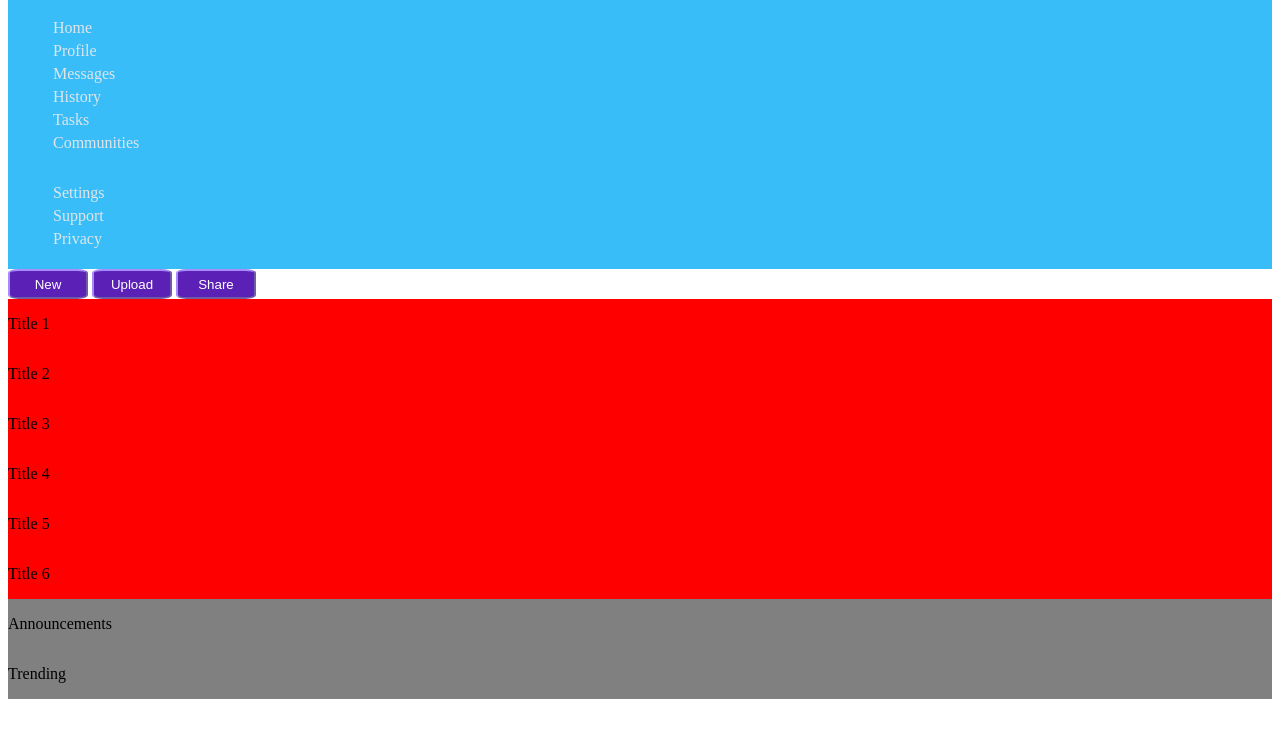
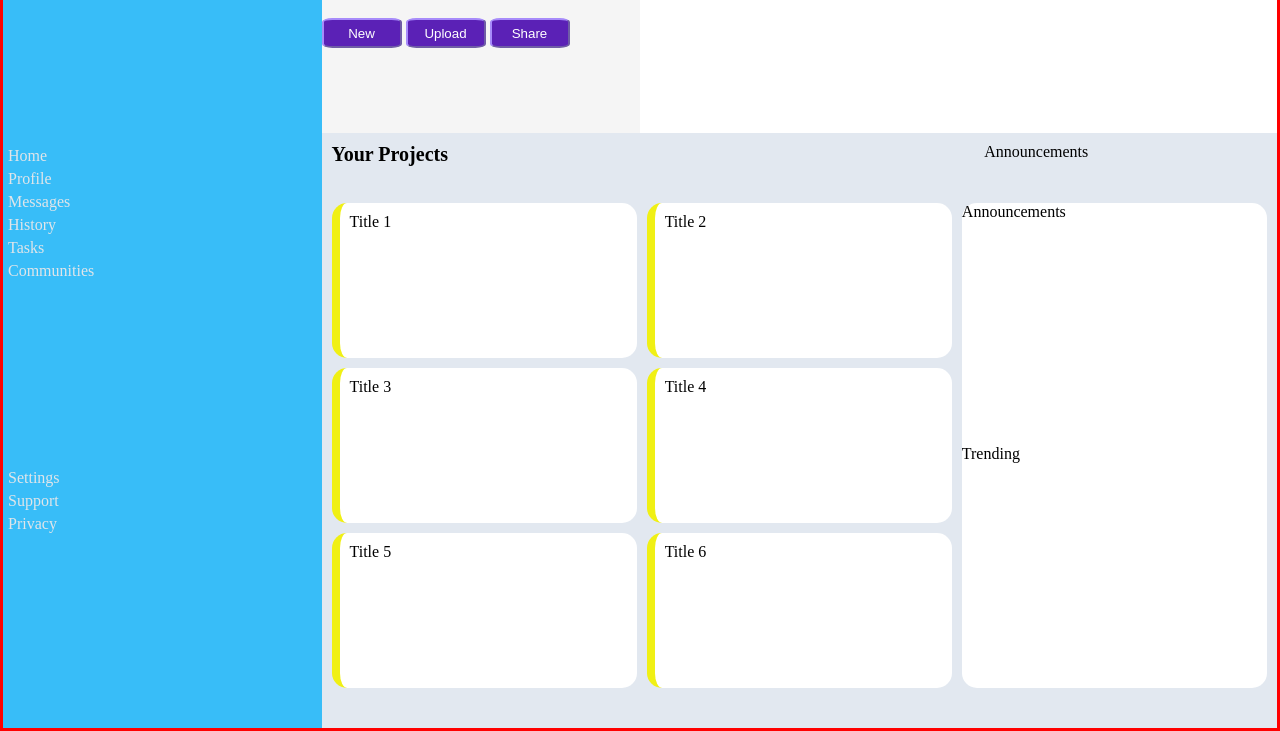
Before and after one commit to morloq/Dashboard, a plain HTML site: page index.html in a window 1280 px wide. Shown: the part 69-800 px from the top of the page. Drawn offline with Linux system fonts and the light colour scheme.

Commit message:
Layout changes

```diff
--- a/css/style.css
+++ b/css/style.css
@@ -1,10 +1,117 @@
+* {
+    margin: 0;
+    padding: 0;
+    box-sizing: border-box;
+}
+
+.gridContainer {
+    display: grid;
+    border-style: solid;
+    border-color: red;
+    grid-template-columns: repeat(4, 1fr);
+    grid-template-rows: repeat(4, 1fr);
+    width: 100vw;
+    height: 100vh;
+}
+
 .nav {
     display: grid;
+    grid-area: 1 / 1 / span 4 / span 1;
+
     padding: 5px;
 
     background: #38bdf8;
     color: rgb(224, 229, 233);
 }
+
+.header {
+    box-shadow: 0px 3px -7px black;
+    display:grid;
+    background: whitesmoke;
+    /*add box shadow*/
+}
+
+.news {
+    display: grid;
+    background-color: grey;
+    grid-area: 2 / 3 / span 3 / span 1;
+    background:white;
+    border-radius: 15px;
+}
+
+.projects {
+    background-color: white;
+}
+
+.main {
+    display: grid;
+    background-color: #e2e8f0;
+    grid-area: 2 / 2 / span 4 / span 4;
+    grid-template-columns: repeat(3, 1fr);
+    grid-template-rows: 50px repeat(3, 1fr);
+    gap: 10px;
+    padding: 10px;
+    padding-bottom: 40px;
+}
+
+.titles {
+    display: grid;
+    grid-template-columns: repeat(2, 1fr) 26s0px repeat(2, 1fr);
+    grid-template-rows: 50px;
+    grid-area: 1 / 1 / span 1 / 4;
+    background-color:#e2e8f0;
+}
+
+.YourProjects {
+    grid-area: 1 / 1 / span 1 / span 2;
+    font-size: 20px;
+    font-weight: bold;
+}
+
+.Announcements {
+    grid-area: 1 / 4 ;
+}
+
+.project.one {
+    grid-area: 2 / 1;
+}
+
+.project.two {
+    grid-area: 2 / 2;
+}
+
+.project.three {
+    grid-area: 3 / 1;
+}
+
+.project.four {
+    grid-area: 3 / 2;
+}
+
+.project.five {
+    grid-area: 4 / 1;
+}
+
+.project.six {
+    grid-area: 4 / 2;
+}
+
+.project {
+    text-align:left;
+    padding-top: 15px;
+    padding: 10px;
+    background: white;
+    border-radius: 15px;
+    border-left: 8px solid rgb(240, 240, 20);
+}
+
+
+
+.iconPlaceholder {
+    border: 1px solid black;
+
+}
+
 
 ul {
     list-style-type: none;
@@ -20,21 +127,3 @@ button {
     color: white;
     border-color: #a78bfa;
 }
-
-.main  {
-    display: grid;
-}
-
-.news {
-    display: grid;
-    background-color: grey;
-}
-
-.projects {
-    display: grid;
-}
-
-.main {
-    display: grid;
-    background-color: red;
-}
--- a/index.html
+++ b/index.html
@@ -12,7 +12,8 @@
     <div class="gridContainer">
         <div class="nav">
             <div class="title">
-                <h3>Dashboard</h3>
+                <span class="iconPlaceholder">icon</span>
+                <span class="dashboard">Dashboard</sp>
             </div>
             <div class="navLinks1">
                <ul>
@@ -43,7 +44,10 @@
             <div class="profileName"></div>
         </div>
         <div class="main">
-            <div class="projects">
+            <div class="titles">
+                <div class="YourProjects">Your Projects</div>
+                <div class="Announcements">Announcements</div>
+            </div>
             <div class="project one">
                 <p class="title">Title 1</p>
                 <p class="description"></p>
@@ -74,7 +78,6 @@
                 <p class="description"></p>
                 <div class="icons"></div>
             </div>
-            </div>
             <div class="news">
                 <p class="announcementsText">Announcements</p>
                 <div class="announcements">
```
Lines whose indentation alone changed are shown as unchanged.
